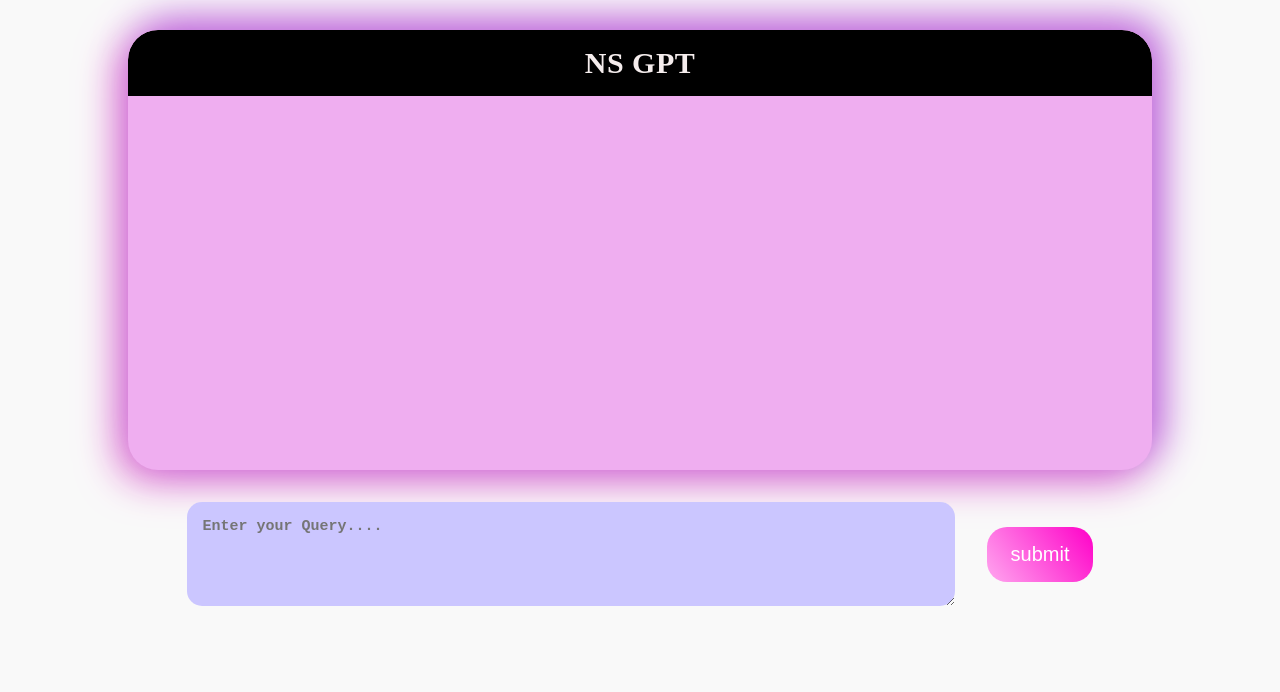
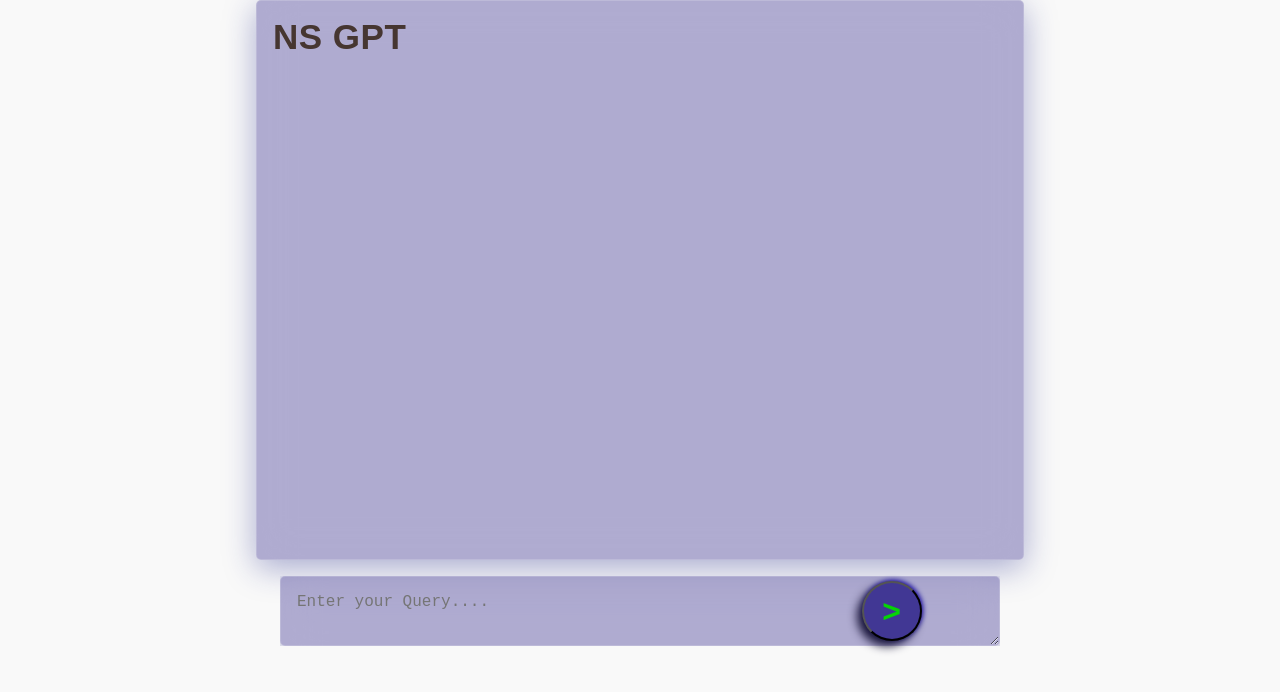
Before and after one commit to AshutoshStark/ChatBot, a React (Create React App) app: page / in a window 1280 px wide. Shown: the top 692 px of the page. Built offline with nearby package versions, Linux system fonts and the light colour scheme.

Commit message:
new updates

```diff
--- a/src/components/news/Images.jsx
+++ b/src/components/news/Images.jsx
@@ -68,17 +68,17 @@ const ImageGpt = () => {
             <textarea name="" id="" onChange={(e)=>setQuery(e.target.value)} rows={3} value={value} placeholder='Enter Your Query....' />
             <div className="submit">
             <input type="file" hidden onChange={(e)=>{handleImageChange(e)}} accept='image/*' capture='camera' ref={fileInputRef}/>
-            <button onClick={()=>fileInputRef.current.click()}><RiImageAddLine/></button>
+            <button onClick={()=>fileInputRef.current.click()}>{`+`}</button>
             <button disabled={!imageInlineData && !Query} onClick={()=>aiImageRun(Query, imageInlineData).then((response)=>{
               setGeminiRes(response)
-            })}><VscSend/></button>
+            })}>{`>`}</button>
             </div>
           </Requests>
         </MainDiv>
       )
     }
 
-    const LoadingAni = styled.div`
+export    const LoadingAni = styled.div`
       width: 52vw;
       height: 55vh;
       display: flex;
@@ -87,14 +87,17 @@ const ImageGpt = () => {
       position: absolute;
       z-index: 2;
     `
-    const MainDiv = styled.div`
+export const MainDiv = styled.div`
+    width: 100%;
+    height: auto;
       display: flex;
       flex-direction: column;
       align-items: center;
       justify-content: center;
       `
-    const Response = styled.div`
+export const Response = styled.div`
       width: 60vw;
+      overflow-y: scroll;
       height: 70vh;
       background: rgba( 65, 55, 148, 0.4 );
       box-shadow: 0 8px 32px 0 rgba( 31, 38, 135, 0.37 );
@@ -112,11 +115,12 @@ const ImageGpt = () => {
         width: 80vw;
       }
       `
-    const Requests = styled.div`
+ export const Requests = styled.div`
       margin: 1rem;
       display: flex;
       align-items: center;
       justify-content: space-around;
+      overflow-y: scroll;
       .submit{
         position: absolute;
         display: flex;
@@ -133,6 +137,9 @@ const ImageGpt = () => {
           background: #413794;
           box-shadow:  -5px 5px 10px #1a163b, 1px -1px 5px #1101a0;
           color: #06d306;
+          .icon{
+
+          }
             @media screen and (max-width: 900px) {
               width: 40px;
               height: 40px;
--- a/src/components/news/News.jsx
+++ b/src/components/news/News.jsx
@@ -3,6 +3,7 @@ import styled from 'styled-components'
 import {GoogleGenerativeAI, HarmCategory,HarmBlockThreshold} from "@google/generative-ai";
 import Loader from '../Loader/Loader';
 import TypeIt from 'typeit-react';
+import { MainDiv, Requests, Response } from './Images';
 
   const MODEL_NAME = "gemini-pro";
   const API_KEY = 'AIzaSyAQkbb60P07XO2gbejN47YxEEgYCQBPjK8';
@@ -74,8 +75,8 @@ const GptCall=()=>{
     console.log();
 
     return (
-        <Container>
-        <GPTtext>
+        <MainDiv>
+        <Response>
             <div className="heading">NS GPT</div>
             <div className="GPT">
 
@@ -94,14 +95,14 @@ const GptCall=()=>{
                     />
                     }
                 </div>
-        </GPTtext>
-        <GptInput>
-            <div className="input">
-                <textarea name="" id="text" rows="6" placeholder="Enter your Query...."/>
-                <input type="submit" value="submit" onClick={()=>GptCall()} />
+        </Response>
+        <Requests>
+                <textarea name="" id="text" rows="2" cols={100} placeholder="Enter your Query...."/>
+            <div className="submit">
+                <button onClick={()=>GptCall()} >{`>`}</button>
             </div>
-        </GptInput>
-    </Container>
+        </Requests>
+    </MainDiv>
   )
 }
 
@@ -113,79 +114,9 @@ const GIF = styled.div`
 
 `
 
-const GptInput = styled.div`
-        margin: 2rem;
-        display: flex;
-        align-items: center;
-        justify-content: center;
-        textarea{
-        background-color: #cbc6ff;
-        border: none;
-        backdrop-filter: blur(10px);
-        border-radius: 15px;
-        width:60vw;
-        border: white ;
-        color: #000000;
-        font-size: 15px;
-        font-weight: 600;
-        height: 13vh;
-        padding: 1rem;
-        }
-        input{
-            margin: 0rem 0 0rem 2rem;
-            padding: 1rem 1.5rem;
-            border-radius: 20px;
-            color: white;
-            cursor: pointer;
-            border: white;
-            background: linear-gradient(54deg, #ffa7ef, #ff00c8);
-            /* box-shadow:  2px -2px 5px #712f1f, -2px 2px 5px #ef6543; */
-            font-size: 20px;
-            font-weight: 500;
-        }
-        .input{
-            display: flex;
-            justify-content: space-around;
-            align-items: center;
-        }
-
-        `
 
 
-const GPTtext = styled.div`
-    width:80vw;
-    height: 55vh;
-    /* margin: 0 1rem 0 0; */
-    margin: auto;
-    margin-top: 3em;
-    border-radius: 30px;
-    background: #efaef0;
-    box-shadow:  10px -10px 40px #ba65dc,-10px 10px 40px #e06fcf;
-    font-size: 10px;
-    overflow-y: scroll;
-    overflow-x: hidden;
 
 
-    .heading{
-        width: 80vw;
-        height: auto;
-        padding: 1rem;
-        background-color: #000000;
-        border-radius: 30px 30px 0 0;
-        text-align: center;
-        font-size: 30px;
-        font-family: serif;
-        font-weight: 800;
-        color: #f5eded;
-    }
-    .GPT{
-        margin: 1rem;
-        padding: 0.5rem;
-    }
-`
-
-const Container = styled.div`
-display: block;
-`
 
 export default News
--- a/src/pages/ImageGPT.jsx
+++ b/src/pages/ImageGPT.jsx
@@ -17,21 +17,14 @@ const ImageGPT = () => {
     }
 
     const Main = styled.div`
-    width: 90%;
+    width: 100%;
     left: 1rem;
     overflow: hidden;
     `
 
     const Component = styled.div`
-        padding: 1rem;
-        margin: 1rem 0 1rem 2rem;
-        width: 90%;
-        height: 92vh;
-        border-radius: 37px;
-        background: #fec6b8;
-        box-shadow:  -2px -2px 5px #c7c7c7,2px 2px 5px #f9f9f9;
-        display: flex;
-        justify-content: center;
+        width: 100%;
+        height: 100vh;
     `
 
 export default ImageGPT
```
